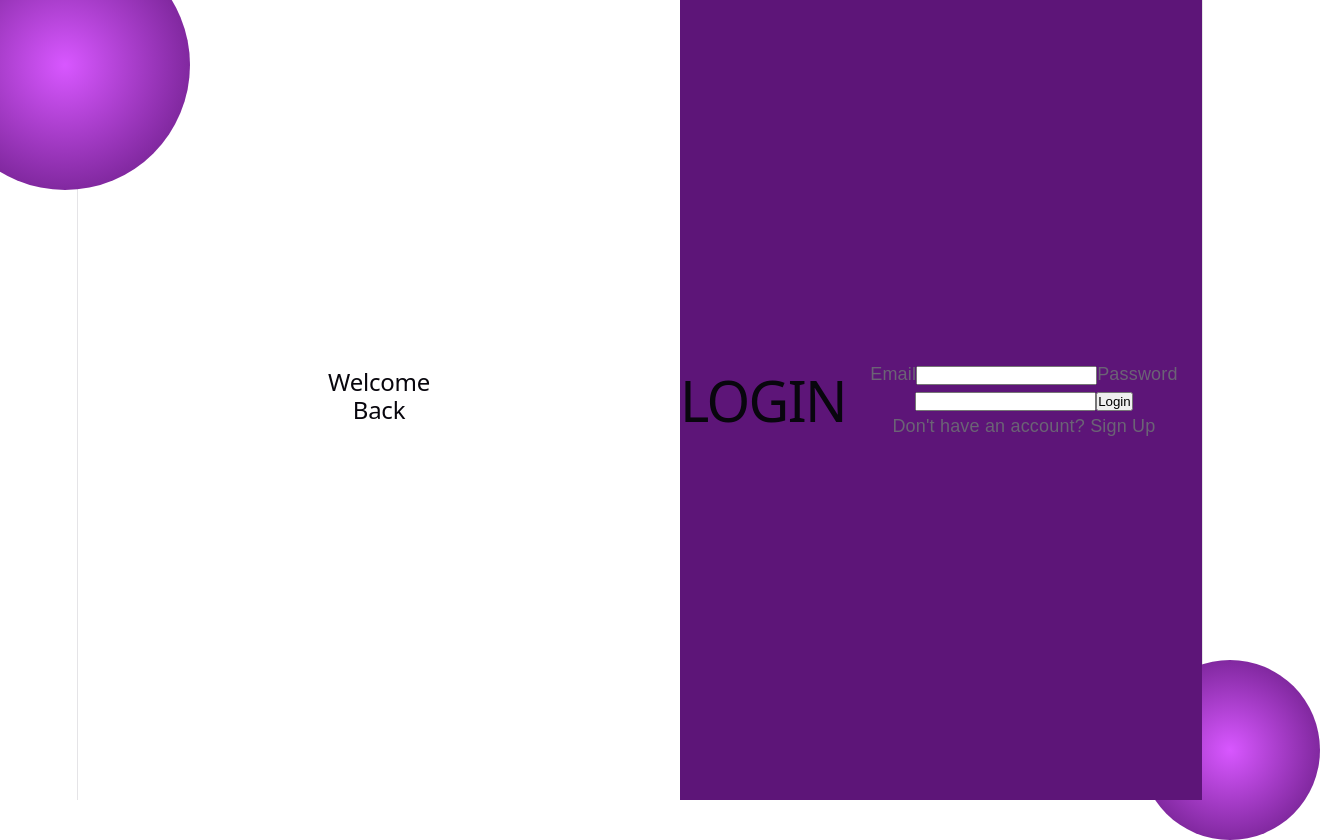
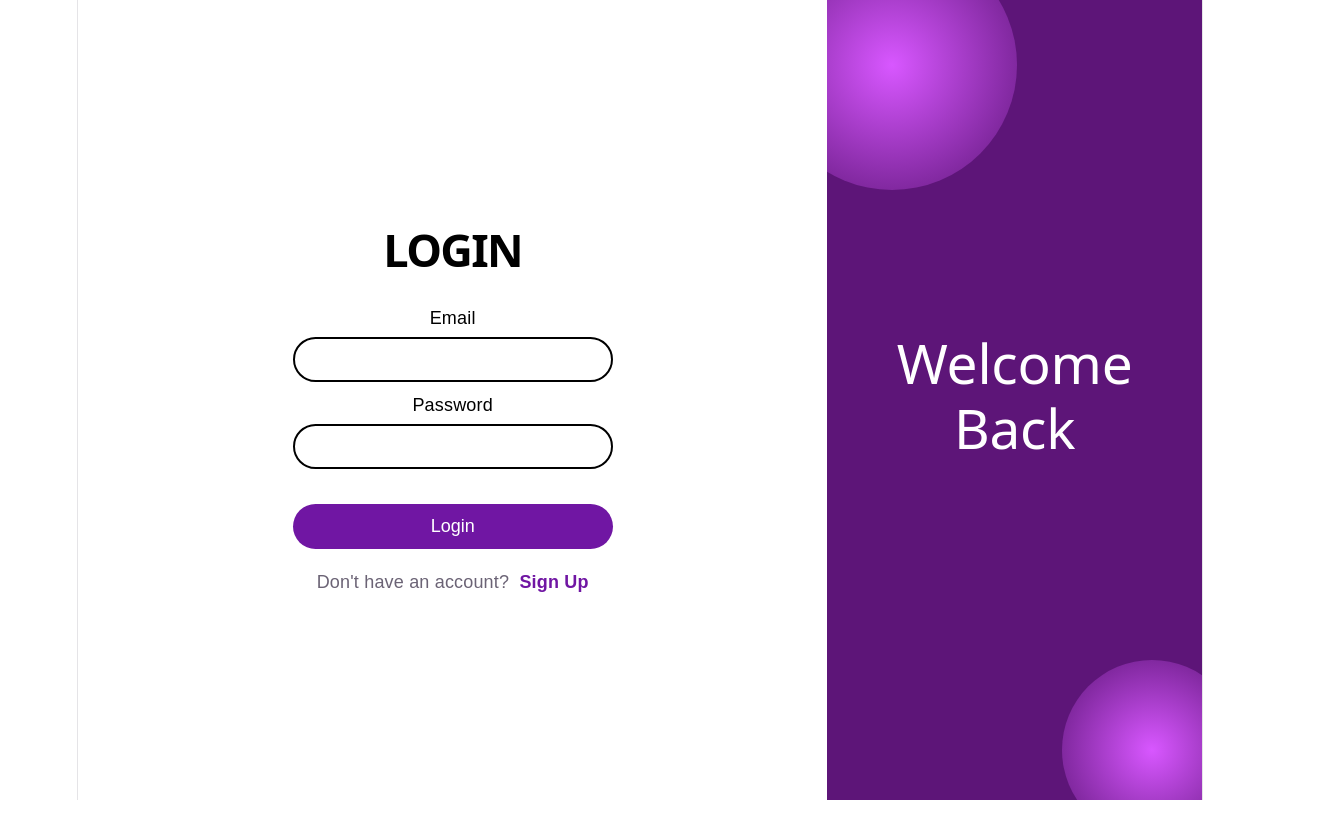
Before and after one commit to Fransheska-Muta/Pothole-detection-frontend, a React (Vite) app: page / in a window 1280 px wide. Both pictures are taken after a click on the element "Login". Shown: the whole page, 1320 px wide, since content can reach past the window. After the commit the page ends 800 px from the top, so only its background shows below. Built offline with nearby package versions, Linux system fonts and the light colour scheme.

Commit message:
finished with login

```diff
--- a/src/components/Login.jsx
+++ b/src/components/Login.jsx
@@ -31,21 +31,22 @@ function Login({ showSignup }) {
         <>
        <div className="login-container">
     <div className="login-left">
-                <div className="circle top"></div>
-                <div className="circle bottom"></div>
-                <h2> Welcome <br/> Back
-                </h2>
-            </div>
-            <div className="login-right">
         <h1>LOGIN</h1>
         <form onSubmit={handleLogin}>
             <label>Email</label>
-                    <input type="email" value={email} onChange={(e)=>setEmail(e.target.value)}/>
+            <input type="email" value={email} onChange={(event) => setEmail(event.target.value)} />
+
             <label>Password</label>
-                    <input type="password" value={password} onChange={(e)=>setPassword(e.target.value)}/>
-                    <button type="submit"> Login </button>
-                    <p> Don't have an account?<span onClick={showSignup}> Sign Up </span> </p>
+            <input type="password" value={password} onChange={(event) => setPassword(event.target.value)}/>
+            <button type="submit">Login</button>
+            <p> Don't have an account? <span onClick={showSignup}> Sign Up</span> </p>
         </form>
+    </div>
+
+    <div className="login-right">
+        <div className="circle top"></div>
+        <h2> Welcome<br/>Back </h2>
+        <div className="circle bottom"></div>
     </div>
  </div>
     </>
--- a/src/styling/Login.css
+++ b/src/styling/Login.css
@@ -11,20 +11,18 @@
 }
 
 .login-left{
-    flex:1;
+    width:100%;
     display:flex;
     flex-direction:column;
     justify-content:center;
     align-items:center;
     background:white;
-    padding:40px;
 }
 
 .login-left h1{
     font-size:45px;
     font-weight:bold;
     color:black;
-    margin-bottom:20px;
 }
 
 .login-left form{
@@ -40,7 +38,9 @@
 
 .login-left input{
     height:45px;
+    background:white;
     border:2px solid black;
+    color:black;
     border-radius:30px;
     padding-left:20px;
     font-size:16px;
@@ -72,10 +72,11 @@
     color:#7016A3;
     cursor:pointer;
     font-weight:bold;
+    margin-left:5px;
 }
 
 .login-right{
-    flex:1;
+    width:50%;
     background:#5D1578;
     position:relative;
     display:flex;
@@ -110,94 +111,124 @@
     right:-40px;
     bottom:-40px;
 }
-@media screen and (max-width: 1024px) {
+
+/* ===========================
+   Tablet
+=========================== */
+
+@media screen and (max-width:1024px){
+
     .login-left h1{
         font-size:38px;
     }
+
     .login-left form{
         width:280px;
     }
+
     .login-right h2{
         font-size:42px;
     }
+
     .top{
-  width: 200px;
+        width:200px;
         height:200px;
     }
+
     .bottom{
         width:150px;
         height:150px;
     }
+
 }
 
+/* ===========================
+   Mobile
+=========================== */
+
 @media screen and (max-width:768px){
+
     .login-container{
         flex-direction:column;
         height:auto;
-  /* min-height:100vh; */
     }
+
     .login-right{
-    /* display: grid; */
         width:100%;
         height:220px;
         order:-1;
     }
+
     .login-left{
         width:100%;
         padding:40px 20px;
     }
+
     .login-left h1{
         font-size:34px;
         margin-bottom:25px;
         text-align:center;
     }
+
     .login-left form{
         width:100%;
         max-width:350px;
     }
+
     .login-left input{
         height:42px;
         font-size:15px;
     }
+
     .login-left button{
         height:42px;
         font-size:16px;
     }
+
     .login-right h2{
         font-size:36px;
     }
+
     .top{
         width:170px;
         height:170px;
         top:-50px;
         left:-50px;
     }
+
     .bottom{
         width:130px;
         height:130px;
         right:-35px;
         bottom:-35px;
     }
+
 }
-@media (max-width:480px){
+
+/* ===========================
+   Small Phones
+=========================== */
+
+@media screen and (max-width:480px){
+
     .login-left{
         padding:30px 15px;
+    }
 
-}
     .login-left h1{
         font-size:28px;
+    }
 
-}
     .login-left form{
         max-width:100%;
+    }
 
-}
     .login-left input{
         height:40px;
         font-size:14px;
         padding-left:15px;
+    }
 
-}
     .login-left button{
         height:40px;
         font-size:15px;
@@ -228,4 +259,5 @@
         width:110px;
         height:110px;
     }
+
 }
```
Lines whose indentation alone changed are shown as unchanged.
